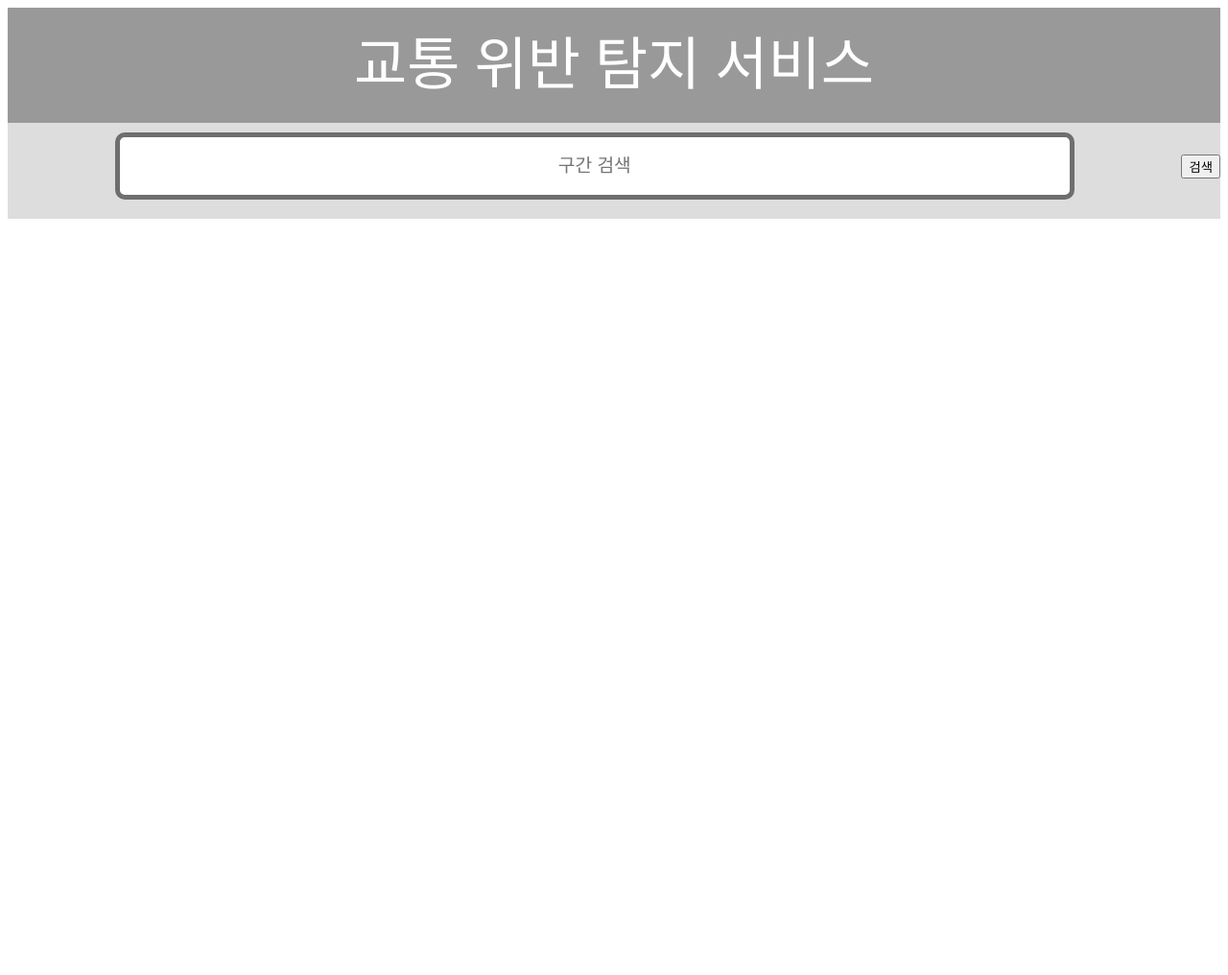
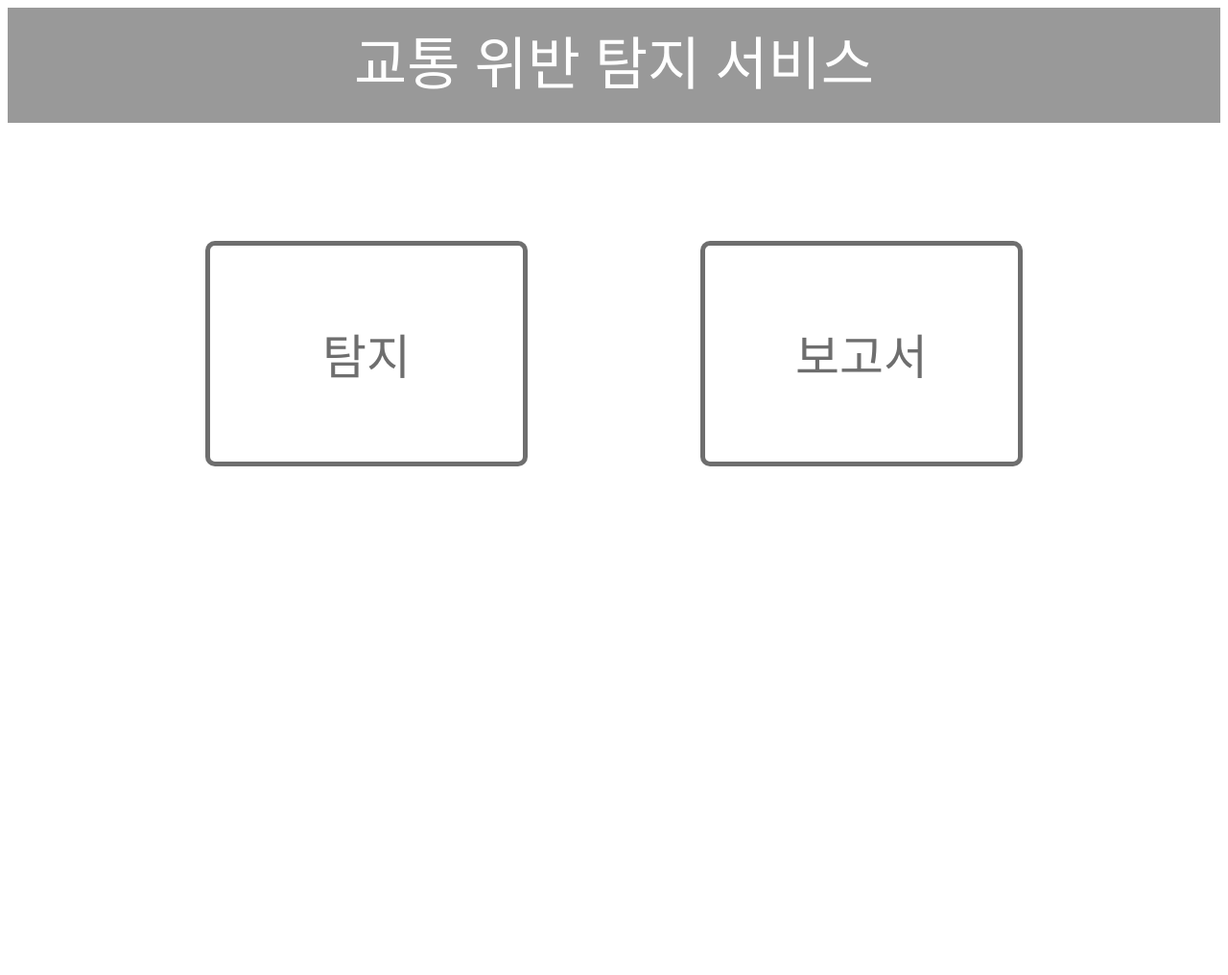
Before and after one commit to yjmd2222/Live-detection-of-traffic-violations-of-personal-automobiles, a Python web app: template templates/main.html in a window 1280 px wide; the page is wider, and only the part inside the window is pictured. Shown: that part at 96% size. After the commit the page ends 486 px from the top of that part, so only its background shows below. Run offline with Jinja, Linux system fonts and the light colour scheme; the template is opened without the code that fills it, so the values that code supplies are empty; some libraries are stand-ins or nearby versions.

Commit message:
메인페이지 수정

```diff
--- a/static/main.css
+++ b/static/main.css
@@ -1,5 +1,8 @@
 
-
+    .container {
+        display: flex;
+        flex-direction: column;
+    }
 
     .bar1 {
         float: left;
@@ -10,27 +13,57 @@
         text-align: center;
         color:#FFFFFF;
         line-height: 200%;
-        }
+    }
 
-    .bar2 {
+    .subcontainer {
+        display: flex;
+        justify-content: space-between;
+        align-items: center;
+        width: 80%;
+    }
+
+    .left {
+        width: 46%;
+        height: 450px;
         float: left;
-        width:100%;
-        height:100px;
-        background-color:#dddddd;}
+        box-sizing: content-box;
+        text-align: center;
+        display: flex;
+        flex-direction: column;
+        justify-content: center;
+        padding: 15px;
+    }
 
-    .input-box-main{
-        width: 960px;
-        height:30px;
+    .right {
+        width: 46%;
+        height: 450px;
+        float: right;
+        box-sizing: content-box;
+        text-align: center;
+        display: flex;
+        flex-direction: column;
+        justify-content: center;
+        padding: 15px;
+        overflow: auto;
+    }
+
+    .menu{
+        width: 70%;
+        height: 50%;
         background-color: #FFFFFF;
-        padding:15px;
         border: 5px solid #6E6E6E;
         border-radius: 10px;
         box-sizing: content-box;
-        margin: 10px auto;
-        font-size: 1.2em;
+        font-size: 50px;
         text-align: center;
         color: #6E6E6E;
-        margin: 10px auto;
+        margin: auto;
         background-repeat: no-repeat;
         background-position: left center, right center;
-        }
+
+        display: flex; /* 텍스트를 세로, 가로 중앙 정렬하기 위해 추가 */
+        flex-direction: column; /* 텍스트를 세로로 정렬하기 위해 추가 */
+        justify-content: center; /* 텍스트를 세로 중앙 정렬하기 위해 추가 */
+        align-items: center; /* 텍스트를 가로 중앙 정렬하기 위해 추가 */
+        cursor: pointer;
+    }
--- a/templates/main.html
+++ b/templates/main.html
@@ -7,75 +7,20 @@
 
   <body>
 
-    <div class='bar1'>
-      교통 위반 탐지 서비스
+
+    <div class="container" style="display: flex; align-items: center;">
+      <div class='bar1'>
+        교통 위반 탐지 서비스
+      </div>
+      <div class="subcontainer">
+        <div class="left" id="left">
+          <div class="menu" id="select" onclick="window.location.href = '/select';">탐지</div>
+        </div>
+        <div class="right" id="right">
+          <div class="menu" id="report" onclick="window.location.href = 'https://lookerstudio.google.com/embed/reporting/f3f11e8e-9a96-4ce1-82ac-c851cade855a/page/fQYbD';">보고서</div>
+        </div>
+      </div>
     </div>
-
-    <div class='bar2'>
-
-      <div style="display: flex; align-items: center;">
-          <input type="text" class='input-box-main' id="searchInput" placeholder="구간 검색">
-          <button type='submit' id="searchButton">검색</button>
-      </div>
-
-    </div>
-
-    <div class='map' id="map" style="width:1500px;height:1000px;"></div>
-    <script type="text/javascript" src="//dapi.kakao.com/v2/maps/sdk.js?appkey=b1a6a35057639effceea599b9e6493cd"></script>
-    <script>
-    // 마커를 클릭하면 장소명을 표출할 인포윈도우 입니다
-    var infowindow = new kakao.maps.InfoWindow({zIndex:1});
-
-    var mapContainer = document.getElementById('map'), // 지도를 표시할 div
-        mapOption = {
-            center: new kakao.maps.LatLng(37.566826, 126.9786567), // 지도의 중심좌표
-            level: 3 // 지도의 확대 레벨
-        };
-
-    // 지도를 생성합니다
-    var map = new kakao.maps.Map(mapContainer, mapOption);
-
-    // 장소 검색 객체를 생성합니다
-    var ps = new kakao.maps.services.Places();
-
-    // 키워드로 장소를 검색합니다
-    ps.keywordSearch('이태원 맛집', placesSearchCB);
-
-    // 키워드 검색 완료 시 호출되는 콜백함수 입니다
-    function placesSearchCB (data, status, pagination) {
-        if (status === kakao.maps.services.Status.OK) {
-
-            // 검색된 장소 위치를 기준으로 지도 범위를 재설정하기위해
-            // LatLngBounds 객체에 좌표를 추가합니다
-            var bounds = new kakao.maps.LatLngBounds();
-
-            for (var i=0; i<data.length; i++) {
-                displayMarker(data[i]);
-                bounds.extend(new kakao.maps.LatLng(data[i].y, data[i].x));
-            }
-
-            // 검색된 장소 위치를 기준으로 지도 범위를 재설정합니다
-            map.setBounds(bounds);
-        }
-    }
-
-    // 지도에 마커를 표시하는 함수입니다
-    function displayMarker(place) {
-
-        // 마커를 생성하고 지도에 표시합니다
-        var marker = new kakao.maps.Marker({
-            map: map,
-            position: new kakao.maps.LatLng(place.y, place.x)
-        });
-
-        // 마커에 클릭이벤트를 등록합니다
-        kakao.maps.event.addListener(marker, 'click', function() {
-            // 마커를 클릭하면 장소명이 인포윈도우에 표출됩니다
-            infowindow.setContent('<div style="padding:5px;font-size:12px;">' + place.place_name + '</div>');
-            infowindow.open(map, marker);
-        });
-    }
-    </script>
 
   </body>
 
```
